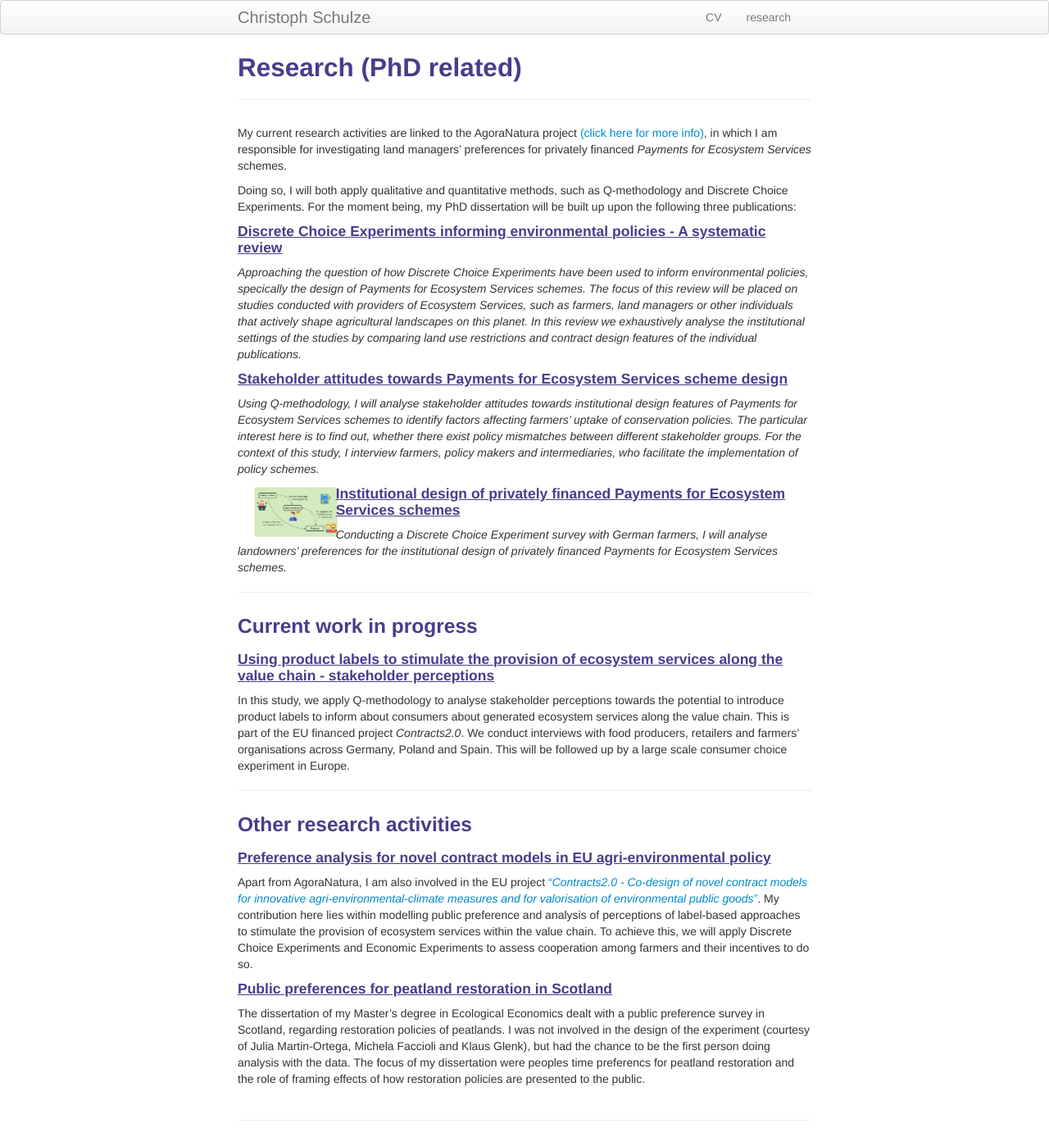
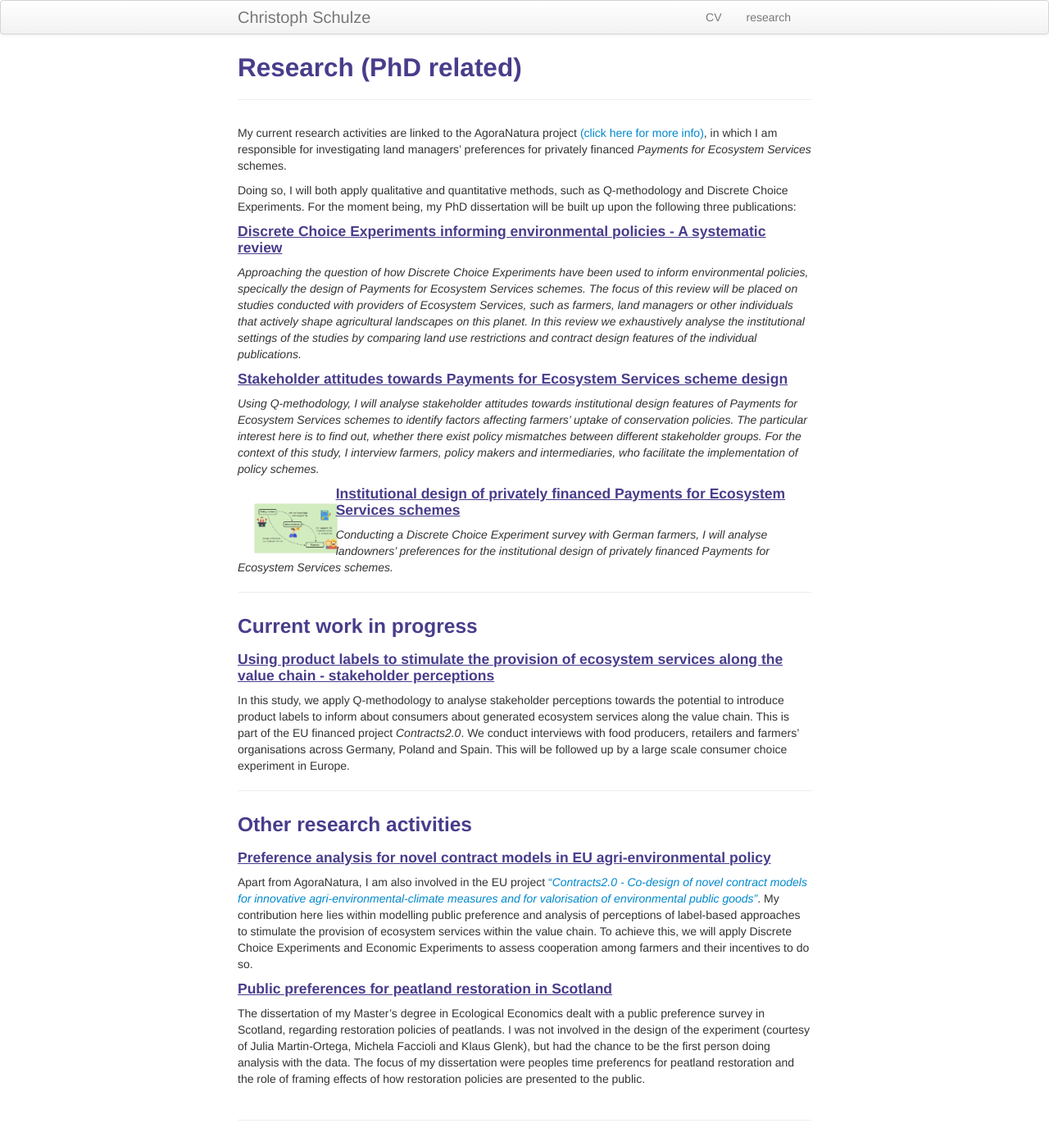
Before and after one commit to crokology/crokology.github.io, a Jekyll site: the page built from pages/research.md, in a window 1280 px wide. Shown: the whole page at 82% size. Built offline with Jekyll 4.4.1, drawn with Linux system fonts in a browser that asks for light colours.

Commit message:
Update research.md

```diff
--- a/pages/research.md
+++ b/pages/research.md
@@ -13,10 +13,10 @@ Doing so, I will both apply qualitative and quantitative methods, such as Q-meth
 
 #### <u>Stakeholder attitudes towards Payments for Ecosystem Services scheme design</u>
 *Using Q-methodology, I will analyse stakeholder attitudes towards institutional design features of Payments for Ecosystem Services schemes to identify factors affecting farmers' uptake of conservation policies. The particular interest here is to find out, whether there exist policy mismatches between different stakeholder groups. For the context of this study, I interview farmers, policy makers and intermediaries, who facilitate the implementation of policy schemes.*
-<div class="span2">
+<div class="span2"><br/>
         <a href="../assets/stake.JPG">
             <img src="../assets/stake.JPG"
-                  title="Stakeholder Brandenburg" alt="Christoph Schulze"/></a>
+                  title="Stakeholder Brandenburg" alt="Christoph Schulze"/></a><br/>
         </div>
 
 #### <u>Institutional design of privately financed Payments for Ecosystem Services schemes</u>
```
